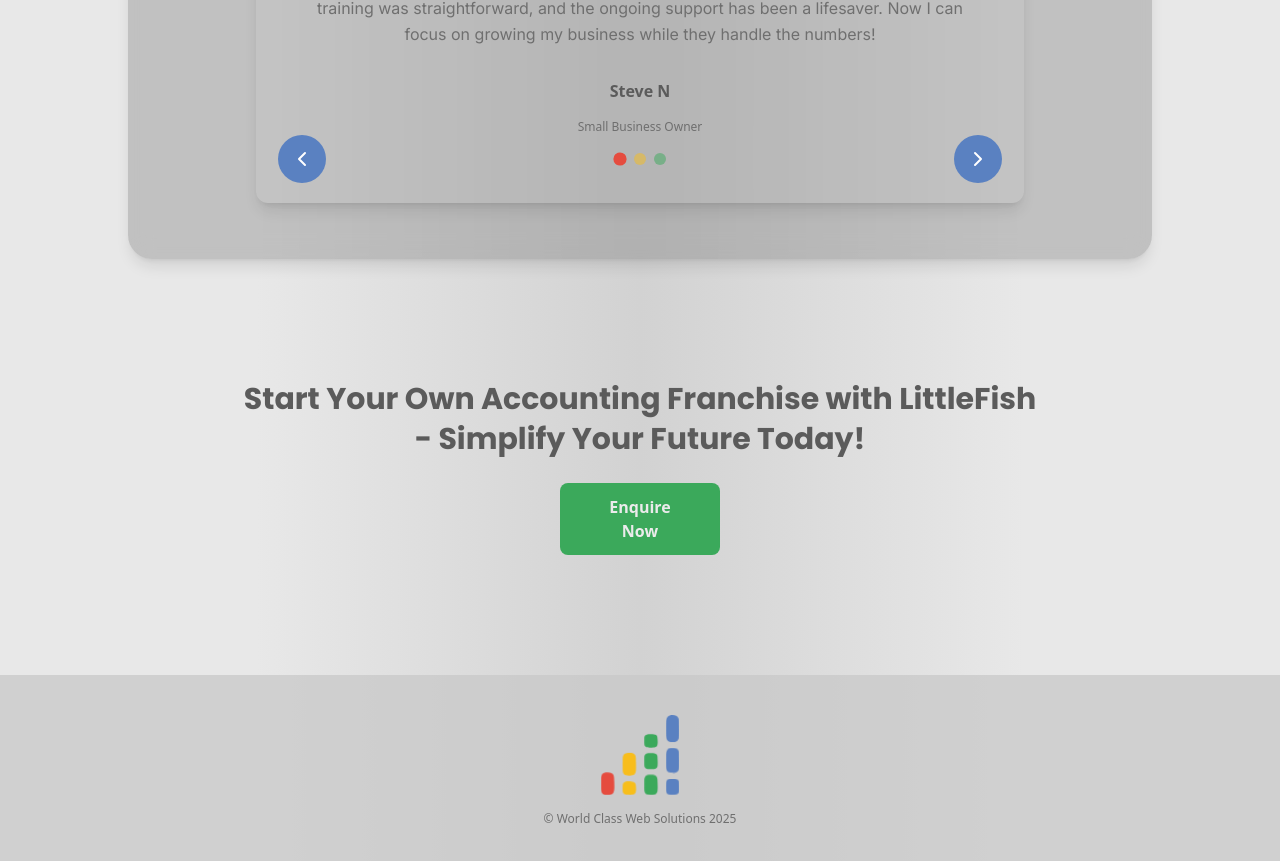
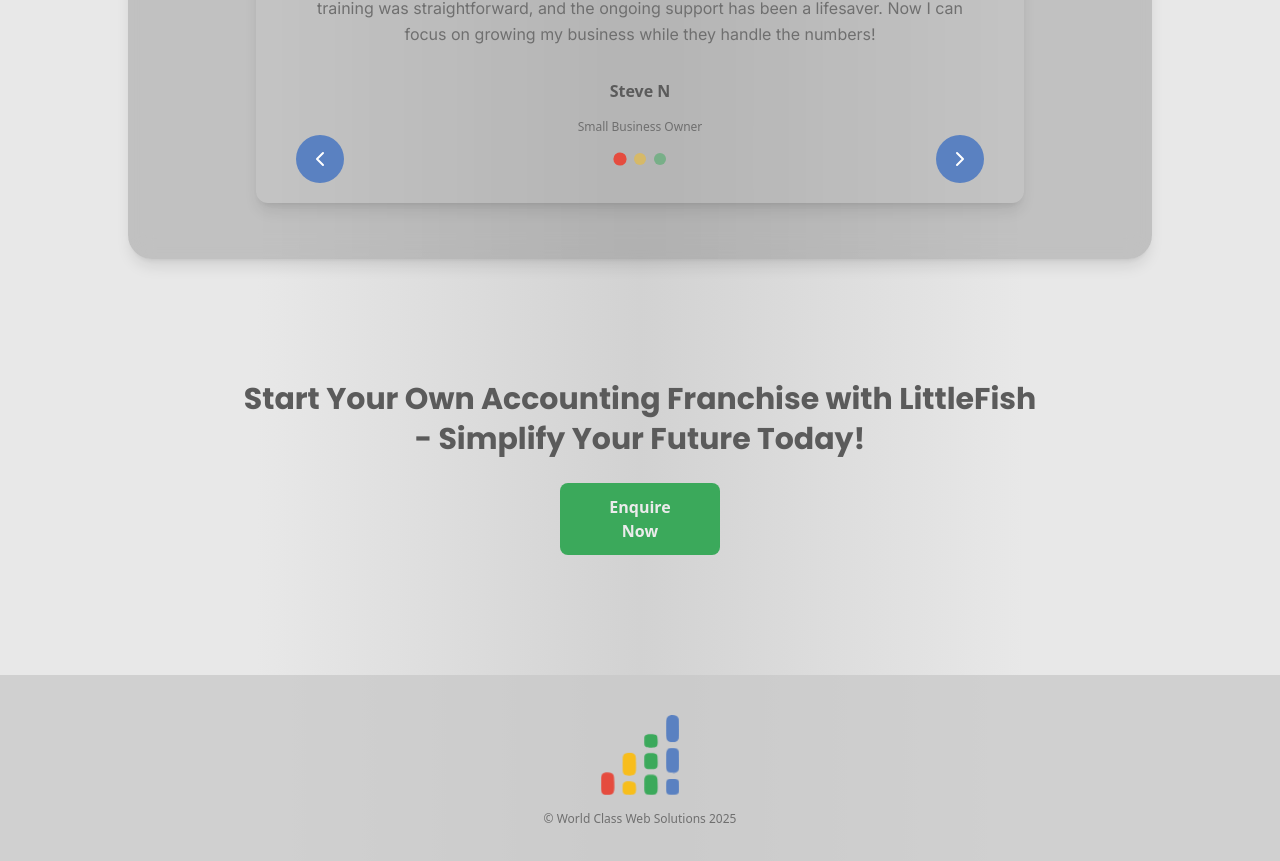
Before and after one commit to hiddenciphers/littlefish, a Next.js app: page / in a window 1280 px wide. Shown: the part 2891-3752 px from the top of the page. Built offline with nearby package versions, Linux system fonts and the light colour scheme.

Commit message:
Final styling on TestimonialsSection.tsx

```diff
--- a/src/app/components/Sections/Testimonials/TestimonialsSection.tsx
+++ b/src/app/components/Sections/Testimonials/TestimonialsSection.tsx
@@ -88,7 +88,7 @@
           </motion.div>
         </AnimatePresence>
         {/* Navigation & Indicators Row */}
-        <div className="w-full flex justify-center items-center gap-13 md:gap-72">
+        <div className="w-full flex justify-evenly md:justify-between items-center">
           {/* Prev Button */}
           <motion.button
             onClick={prev}
```
